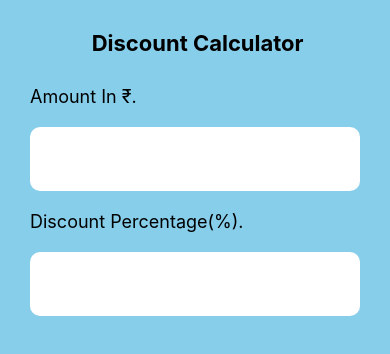
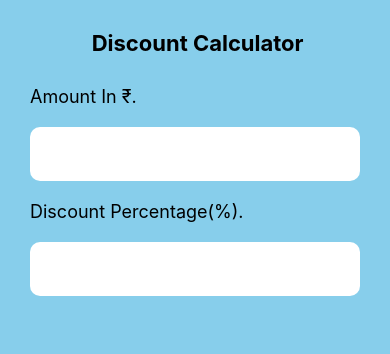
Before and after one commit to D-Coder135/DiscountCalcApp_React-Native, a React Native app: screen / in a window 390 px wide. Shown: the top 354 px of the page. Built offline with nearby package versions, Linux system fonts and the light colour scheme.

Commit message:
update the padding property for the inputText attribute inside the const styles filed

```diff
--- a/App.js
+++ b/App.js
@@ -33,6 +33,6 @@ const styles = StyleSheet.create({
     marginHorizontal: 30
   },
   inputText: {
-    backgroundColor: 'white', padding: 20, marginTop: 20, marginBottom: 20, borderRadius: 10, outline: 'none', textAlign: 'center', fontSize: 20
+    backgroundColor: 'white', padding: 15, marginTop: 20, marginBottom: 20, borderRadius: 10, outline: 'none', textAlign: 'center', fontSize: 20
   }
 });
```
